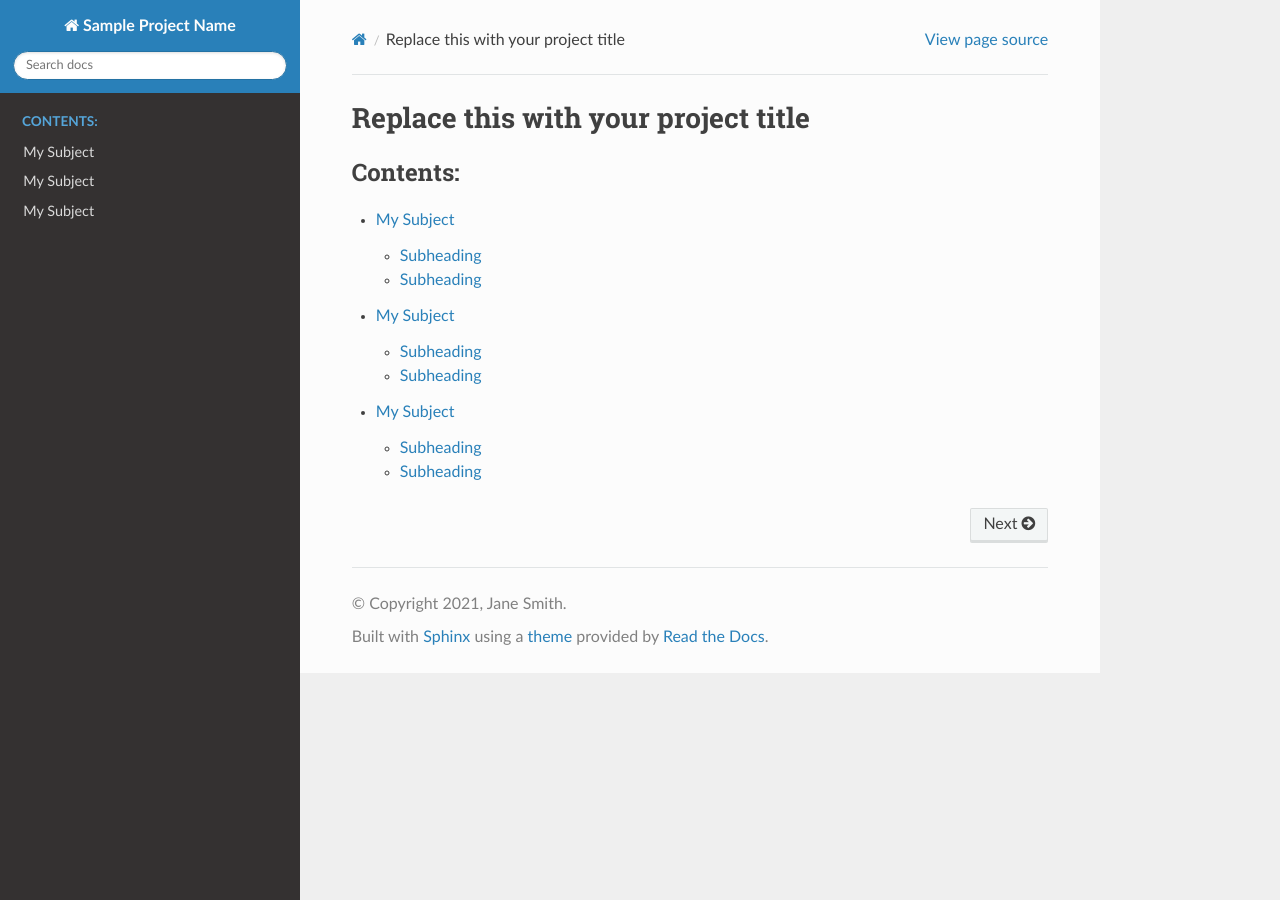
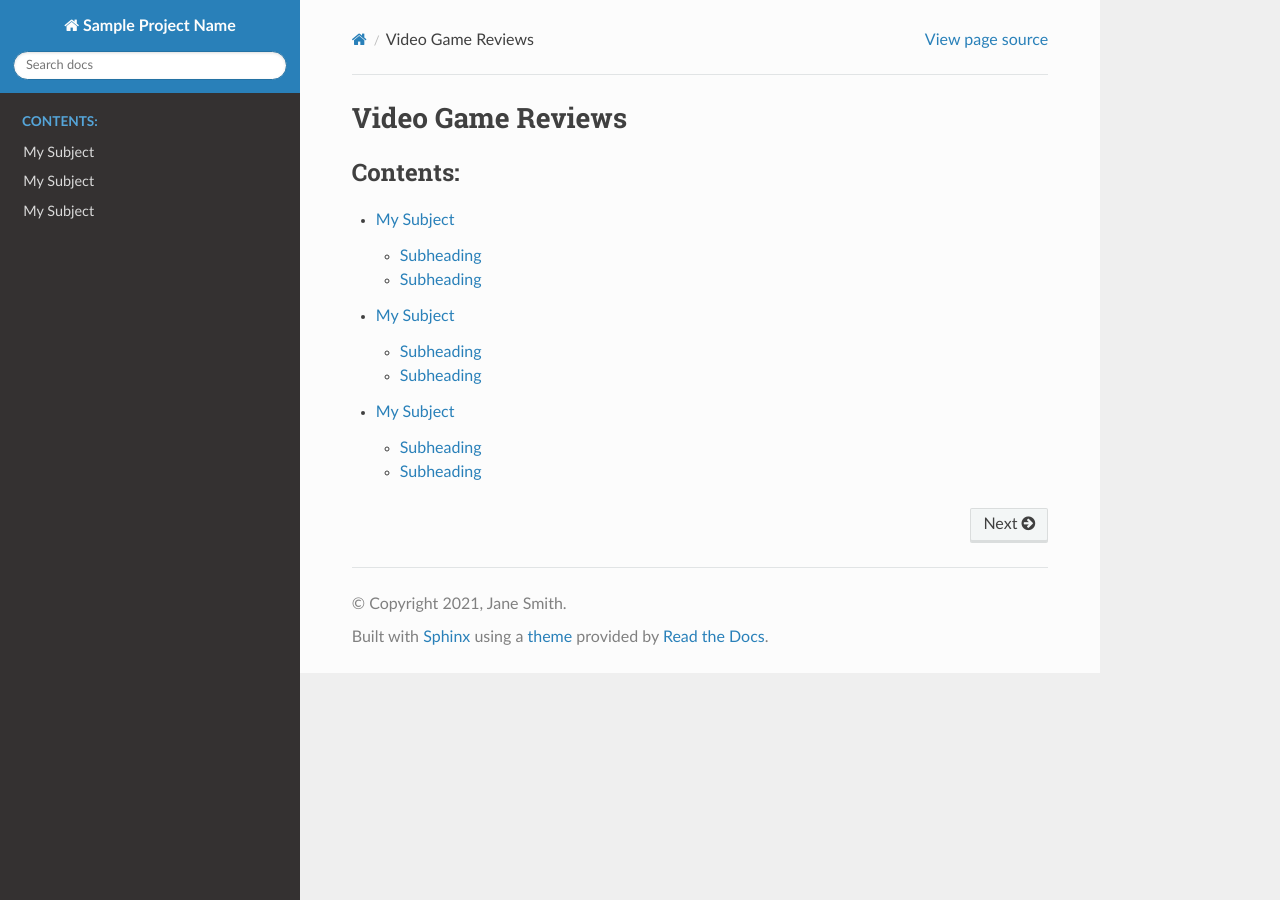
Before and after one commit to walkwitzpeter/video_game_review, a Sphinx documentation site: the page built from source/index.rst, in a window 1280 px wide. Built offline with Sphinx 7.4.7 and the Read the Docs theme 2.0.0, drawn with Linux system fonts in a browser that asks for light colours.

Commit message:
Title Change

```diff
--- a/source/index.rst
+++ b/source/index.rst
@@ -1,4 +1,4 @@
-Replace this with your project title
+Video Game Reviews
 ====================================
 
 .. toctree::
```
